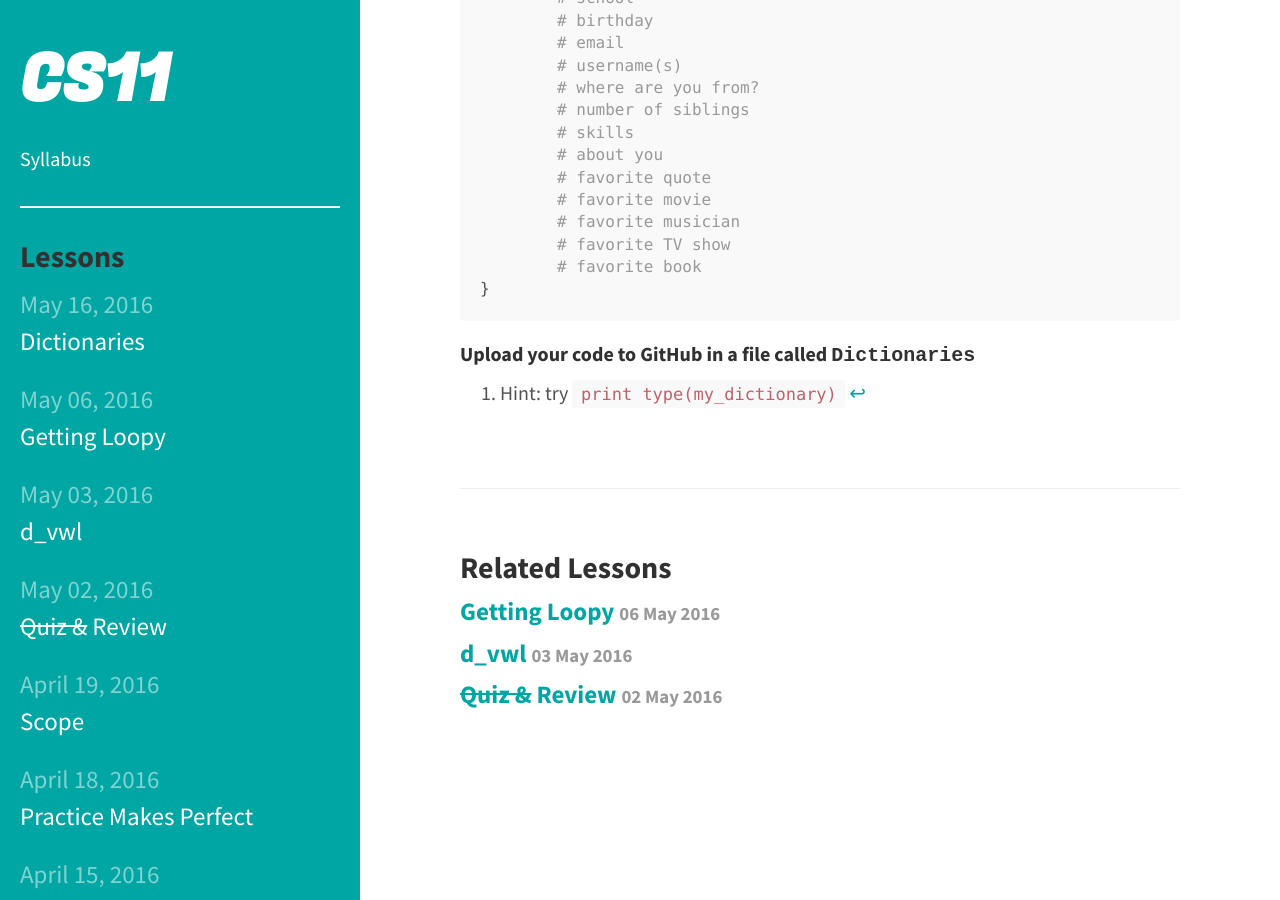
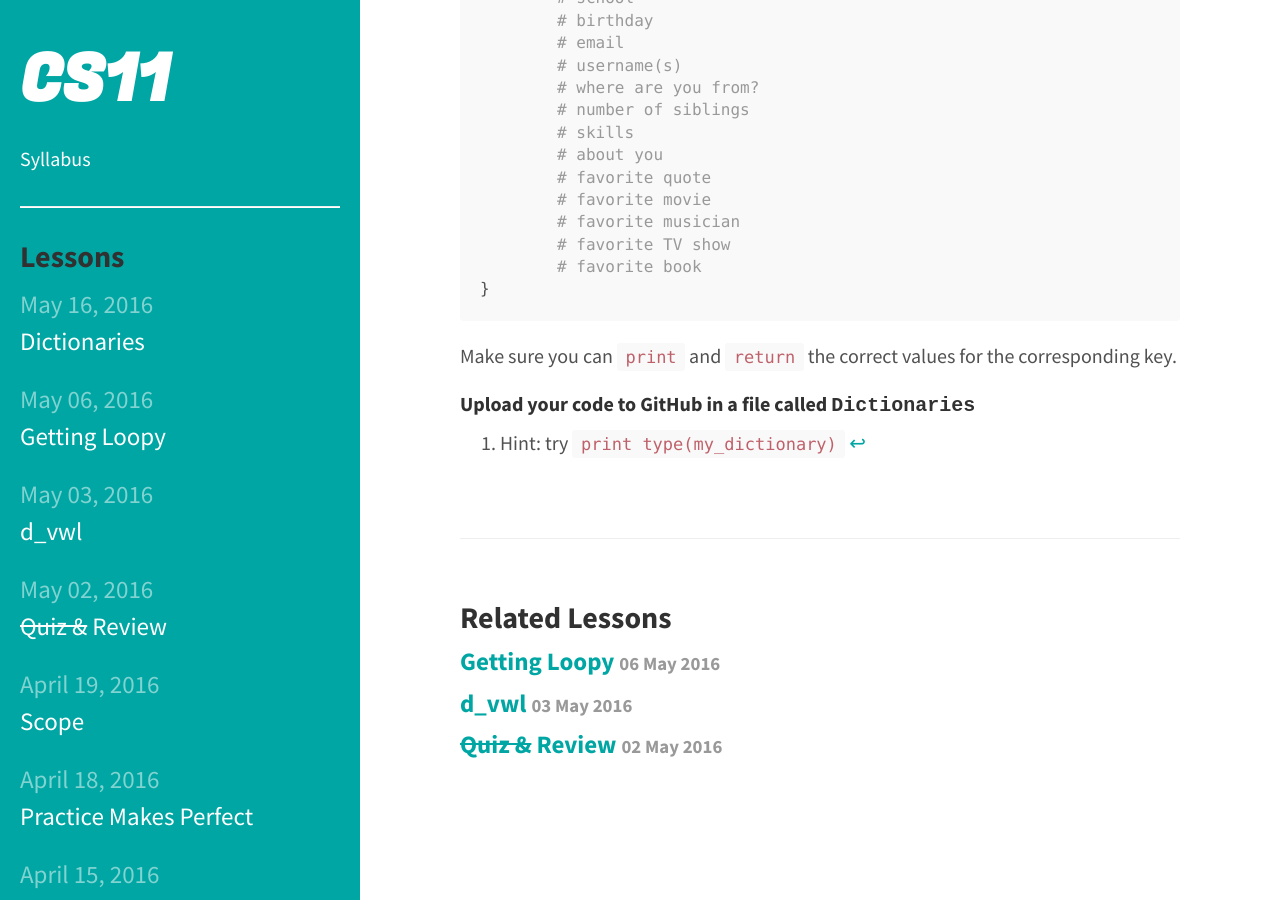
Before and after one commit to bensk/cs11, a Jekyll site: the page built from _posts/2016/2016-05-16-dictionaries.md, in a window 1280 px wide and 900 px high, scrolled down 1599 px. Built offline with Jekyll 4.4.1, drawn with Linux system fonts in a browser that asks for light colours; a style sheet for code colours, icons or effects is not loaded; some of the changed lines change nothing that is shown.

Commit message:
updated lab

````diff
--- a/_includes/head.html
+++ b/_includes/head.html
@@ -1,7 +1,6 @@
 <head>
-    <!-- Proxima Nova -->
-    <script src="https://use.typekit.net/njc3jxq.js"></script>
-<script>try{Typekit.load({ async: false });}catch(e){}</script>
+
+
     <link href="http://gmpg.org/xfn/11" rel="profile">
     <meta http-equiv="X-UA-Compatible" content="IE=edge">
     <meta http-equiv="content-type" content="text/html; charset=utf-8">
--- a/_posts/2016/2016-05-16-dictionaries.md
+++ b/_posts/2016/2016-05-16-dictionaries.md
@@ -78,4 +78,6 @@ user_profile = {
 }
 ```
 
+Make sure you can `print` and `return` the correct values for the corresponding key.
+
 #### <span class="mega-octicon octicon-mark-github"></span> Upload your code to GitHub in a file called <kbd>Dictionaries</kbd>
````
